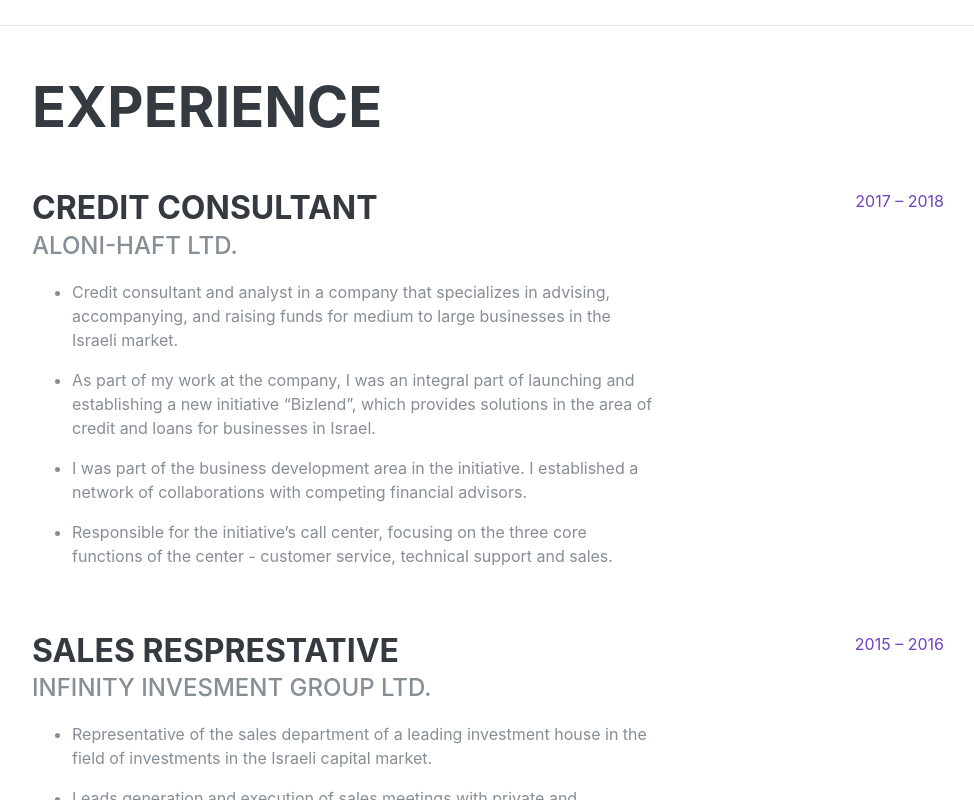
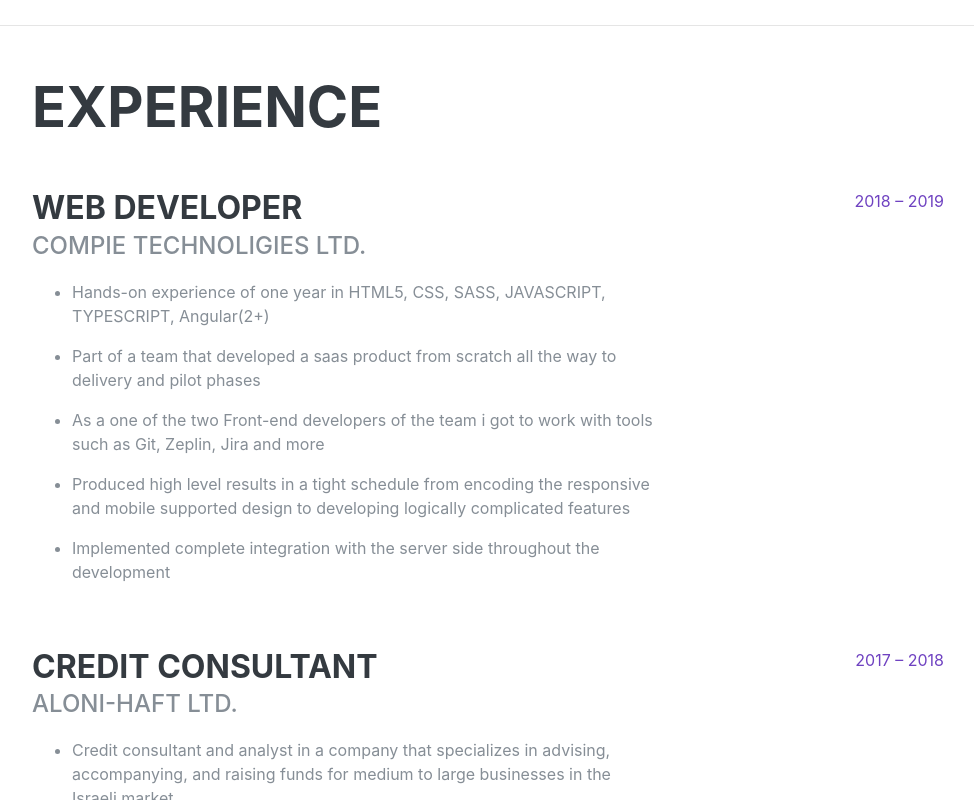
Before and after one commit to Dannom/DanOmradCV, a website: page index.html in a window 1280 px wide. Shown: the part 1576-2376 px from the top of the page, without its empty margins (288-1262 px from the left). Drawn offline with nearby package versions, Linux system fonts and the light colour scheme; a web font is replaced by a local one.

Commit message:
updated cv

```diff
--- a/index.html
+++ b/index.html
@@ -69,8 +69,8 @@
           <div class="subheading mb-5">Tel Aviv · +972524582572 ·
             <a href="mailto:Danomrad@gmail.com">Danomrad@gmail.com</a>
           </div>
-          <p class="lead mb-5">I am a junior Web developer looking to make my first steps on the way to a fascinating and inspiring long-lasting
-            career. I’m coming from a professional background in the finance field and I’ve made a career change towards my
+          <p class="lead mb-5">I am a junior Web developer looking to for my next step on way to a fascinating and inspiring long-lasting
+            career. I’m coming from a professional background in the finance field and about a year and a half ago I’ve made a career change towards my
             real passion as a web developer</p>
           <div class="social-icons">
             <a href="https://www.linkedin.com/in/dan-omrad-87790ba5/">
@@ -95,7 +95,7 @@
           <div class="resume-item d-flex flex-column flex-md-row mb-5">
             <div class="resume-content mr-auto">
               <h3 class="mb-0">Netcraft Academy</h3>
-              <div class="subheading mb-3">Front-End Develpment course</div>
+              <div class="subheading mb-3">Front-End Development course</div>
               <ul>
                   <li><p>Acquired significant and deep understanding of Javascript(ES6), CSS3, HTML5</p>
                   </li>
@@ -148,6 +148,34 @@
       <section class="resume-section p-3 p-lg-5 d-flex flex-column" id="experience">
         <div class="my-auto">
           <h2 class="mb-5">Experience</h2>
+
+          <div class="resume-item d-flex flex-column flex-md-row mb-5">
+            <div class="resume-content mr-auto">
+              <h3 class="mb-0">WEB DEVELOPER</h3>
+              <div class="subheading mb-3">COMPIE TECHNOLIGIES LTD.</div>
+              <ul>
+                <li>
+                  <p>Hands-on experience of one year in HTML5, CSS, SASS, JAVASCRIPT, TYPESCRIPT, Angular(2+)</p>
+                </li>
+                <li>
+                  <p>Part of a team that developed a saas product from scratch all the way to delivery and pilot phases</p>
+                </li>
+                <li>
+                  <p>As a one of the two Front-end developers of the team i got to work with tools such as Git, Zeplin, Jira and more</p>
+                </li>
+                <li>
+                  <p>Produced high level results in a tight schedule from encoding the responsive and mobile supported design
+                  to developing logically complicated features</p>
+                </li>
+                <li>
+                  <p>Implemented complete integration with the server side throughout the development</p>
+                </li>
+              </ul>
+            </div>
+            <div class="resume-date text-md-right">
+              <span class="text-primary">2018 – 2019</span>
+            </div>
+          </div>
 
           <div class="resume-item d-flex flex-column flex-md-row mb-5">
             <div class="resume-content mr-auto">
```
